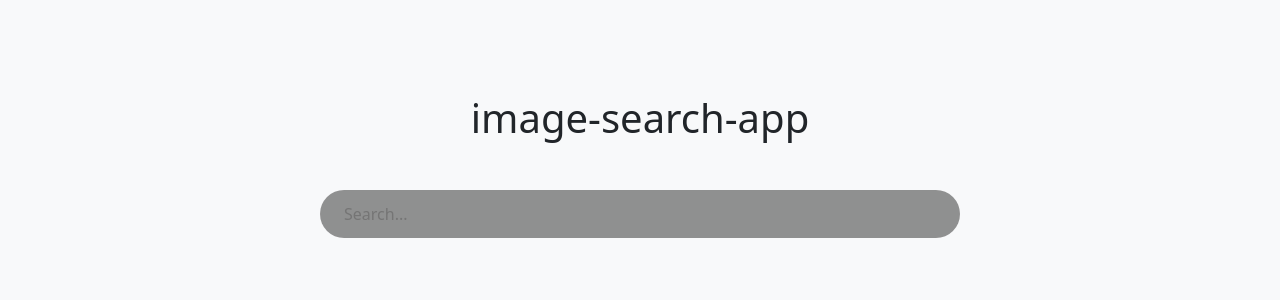
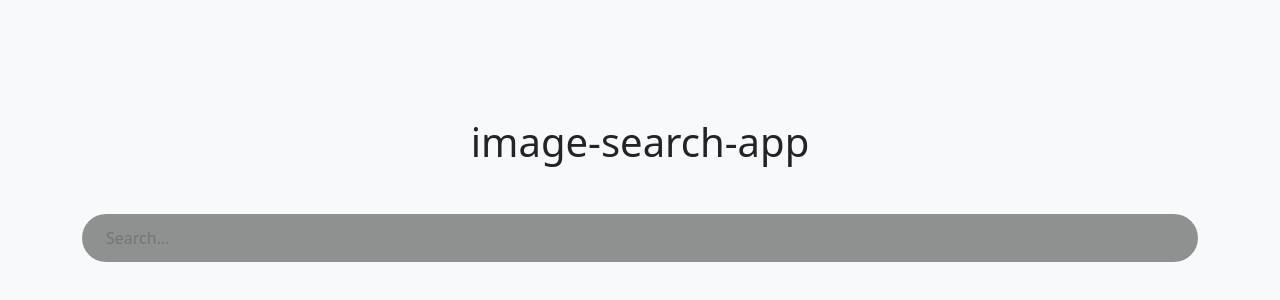
Before and after one commit to grzegorzxpatyk/image-search-app, a React (Create React App) app: page / in a window 1280 px wide. Shown: the part 210-510 px from the top of the page. Built offline with nearby package versions, Linux system fonts and the light colour scheme.

Commit message:
fix searchBar styling

```diff
--- a/src/components/SearchBar.js
+++ b/src/components/SearchBar.js
@@ -27,7 +27,6 @@ export default function SearchBar({ setQuery, onEnter }) {
                 onKeyUp={handleKeyup}
                 onChange={handleChange}
                 value={value}
-                className="mb-5"
             />
         </>
     );
--- a/src/components/SearchBar.scss
+++ b/src/components/SearchBar.scss
@@ -4,8 +4,7 @@ input {
     background-color: rgba(95, 95, 95, 0.678);
     height: 3rem;
     padding: 1.5rem;
-    width: 50%;
-    margin-bottom: 3rem;
+    width: 100%;
 }
 input:focus-visible {
     outline: none;
--- a/src/routes/Search.js
+++ b/src/routes/Search.js
@@ -8,7 +8,9 @@ export default function Search() {
     return (
         <>
             <h1 className="text-lowercase mb-5">image-search-app</h1>
-            <SearchBar setQuery={setQuery} onEnter={onEnter} />
+            <div className="container">
+                <SearchBar setQuery={setQuery} onEnter={onEnter} />
+            </div>
         </>
     );
 }
```
